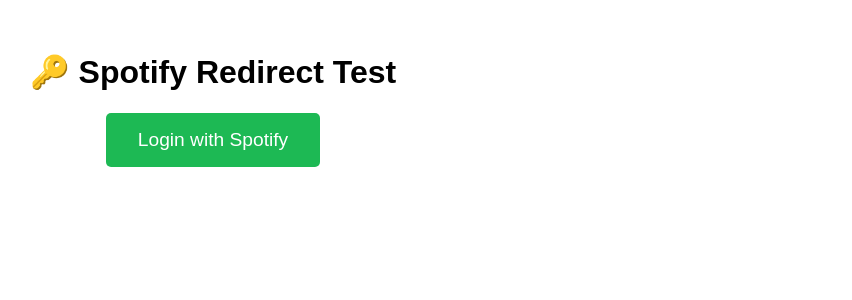
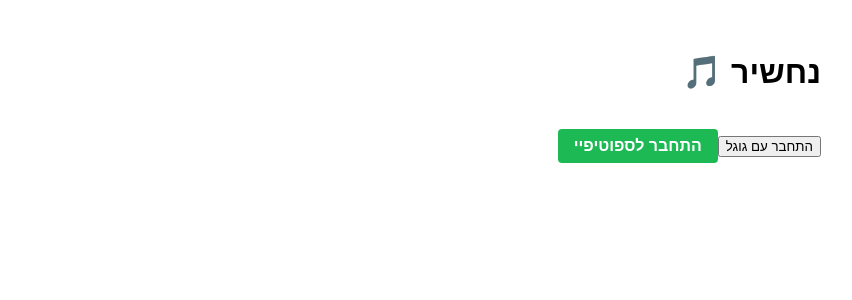
Before and after one commit to ysompo/nachashir, a React (Create React App) app: page / in a window 1280 px wide. Shown: the top 300 px of the page, without its empty margins (427-1279 px from the left). Built offline with nearby package versions, Linux system fonts and the light colour scheme; no server answers; the database is empty.

Commit message:
Fix: extract and save Spotify token after redirect

```diff
--- a/src/App.js
+++ b/src/App.js
@@ -1,28 +1,163 @@
-import React from "react";
+import React, { useState, useEffect } from "react";
+import { initializeApp } from "firebase/app";
+import {
+  getFirestore,
+  doc,
+  setDoc,
+  onSnapshot
+} from "firebase/firestore";
+import {
+  getAuth,
+  signInWithPopup,
+  GoogleAuthProvider
+} from "firebase/auth";
 
+// Firebase config – replace with your actual Firebase credentials
+const firebaseConfig = {
+  apiKey: "YOUR_API_KEY",
+  authDomain: "YOUR_PROJECT.firebaseapp.com",
+  projectId: "YOUR_PROJECT_ID",
+  storageBucket: "YOUR_PROJECT.appspot.com",
+  messagingSenderId: "SENDER_ID",
+  appId: "APP_ID"
+};
+
+const app = initializeApp(firebaseConfig);
+const db = getFirestore(app);
+const auth = getAuth(app);
+
+// Spotify constants
 const clientId = "37a01755aa874ed68a44428e9db92d26";
 const redirectUri = "https://nachashir.vercel.app/";
 const scopes = "user-read-private user-read-email streaming user-library-read user-read-playback-state";
 const spotifyUrl = `https://accounts.spotify.com/authorize?client_id=${clientId}&response_type=token&redirect_uri=${encodeURIComponent(redirectUri)}&scope=${encodeURIComponent(scopes)}`;
 
 export default function App() {
+  const [user, setUser] = useState(null);
+  const [spotifyToken, setSpotifyToken] = useState(null);
+  const [song, setSong] = useState(null);
+  const [guess, setGuess] = useState("");
+  const [result, setResult] = useState(null);
+  const [isPlaying, setIsPlaying] = useState(false);
+  const [room, setRoom] = useState("room1");
+  const [players, setPlayers] = useState([]);
+
+  // ✅ Extract Spotify token from redirect
+  useEffect(() => {
+    const hash = window.location.hash;
+    if (hash.includes("access_token")) {
+      const token = new URLSearchParams(hash.substring(1)).get("access_token");
+      if (token) {
+        localStorage.setItem("spotify_token", token);
+        setSpotifyToken(token);
+        window.location.hash = "";
+      }
+    } else {
+      const token = localStorage.getItem("spotify_token");
+      if (token) setSpotifyToken(token);
+    }
+  }, []);
+
+  useEffect(() => {
+    const unsub = onSnapshot(doc(db, "rooms", room), (docSnap) => {
+      if (docSnap.exists()) {
+        setPlayers(docSnap.data().players || []);
+      }
+    });
+    return () => unsub();
+  }, [room]);
+
+  const handleLogin = async () => {
+    const provider = new GoogleAuthProvider();
+    const result = await signInWithPopup(auth, provider);
+    setUser(result.user);
+    await setDoc(doc(db, "rooms", room), {
+      players: [...players.filter(p => p.uid !== result.user.uid), {
+        uid: result.user.uid,
+        name: result.user.displayName
+      }]
+    });
+  };
+
+  const fetchSpotifySong = async () => {
+    if (!spotifyToken) return;
+    const res = await fetch("https://api.spotify.com/v1/recommendations?seed_genres=pop&limit=1", {
+      headers: { Authorization: `Bearer ${spotifyToken}` }
+    });
+    const data = await res.json();
+    if (data.tracks && data.tracks.length > 0) {
+      const track = data.tracks[0];
+      setSong({
+        title: track.name,
+        artist: track.artists.map(a => a.name).join(", "),
+        preview_url: track.preview_url
+      });
+    }
+  };
+
+  const handlePlay = () => {
+    if (!song?.preview_url) return;
+    const audio = new Audio(song.preview_url);
+    audio.play();
+    setIsPlaying(true);
+    setTimeout(() => {
+      audio.pause();
+      setIsPlaying(false);
+    }, 5000);
+  };
+
+  const handleSubmit = () => {
+    const isCorrect = guess.trim().toLowerCase() === song.title.toLowerCase();
+    setResult(isCorrect ? "נכון!" : `טעות - התשובה הנכונה: ${song.title}`);
+  };
+
   return (
-    <div style={{ fontFamily: "sans-serif", padding: "2rem", textAlign: "center" }}>
-      <h1>🔑 Spotify Redirect Test</h1>
+    <div dir="rtl" style={{ fontFamily: "sans-serif", padding: "2rem" }}>
+      <h1 style={{ fontSize: "2rem", fontWeight: "bold" }}>נחשיר 🎵</h1>
+
+      {!user && <button onClick={handleLogin}>התחבר עם גוגל</button>}
+      {user && <div>שלום, {user.displayName}</div>}
+
+      {!spotifyToken && (
         <a
           href={spotifyUrl}
           style={{
             display: "inline-block",
             backgroundColor: "#1DB954",
             color: "white",
-          padding: "1rem 2rem",
-          fontSize: "1.2rem",
-          borderRadius: "5px",
-          textDecoration: "none"
+            padding: "0.5rem 1rem",
+            textDecoration: "none",
+            borderRadius: "4px",
+            fontWeight: "bold",
+            marginTop: "1rem"
           }}
         >
-        Login with Spotify
+          התחבר לספוטיפיי
         </a>
+      )}
+      {spotifyToken && (
+        <button onClick={fetchSpotifySong} style={{ marginTop: "1rem" }}>
+          בחר שיר מספוטיפיי
+        </button>
+      )}
+
+      {song && (
+        <div style={{ marginTop: "2rem" }}>
+          <button onClick={handlePlay} disabled={isPlaying || !song.preview_url}>
+            {isPlaying ? "מנגן..." : "נגן רמז"}
+          </button>
+          <br /><br />
+          <input
+            placeholder="מה שם השיר?"
+            value={guess}
+            onChange={e => setGuess(e.target.value)}
+            style={{ padding: "0.5rem", width: "300px" }}
+          />
+          <br /><br />
+          <button onClick={handleSubmit}>שלח ניחוש</button>
+          {result && <div style={{ marginTop: "1rem", fontWeight: "bold" }}>{result}</div>}
+        </div>
+      )}
     </div>
   );
 }
```
Lines whose indentation alone changed are shown as unchanged.
